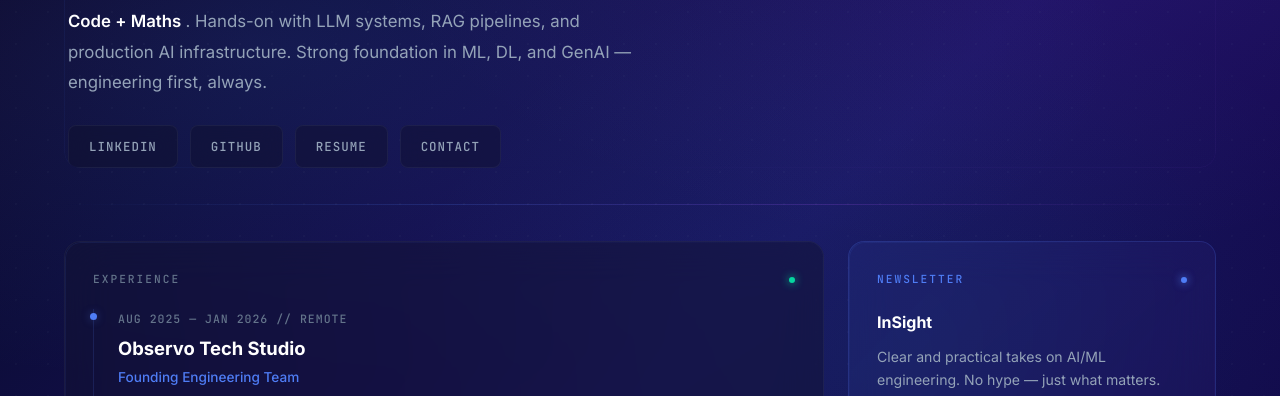
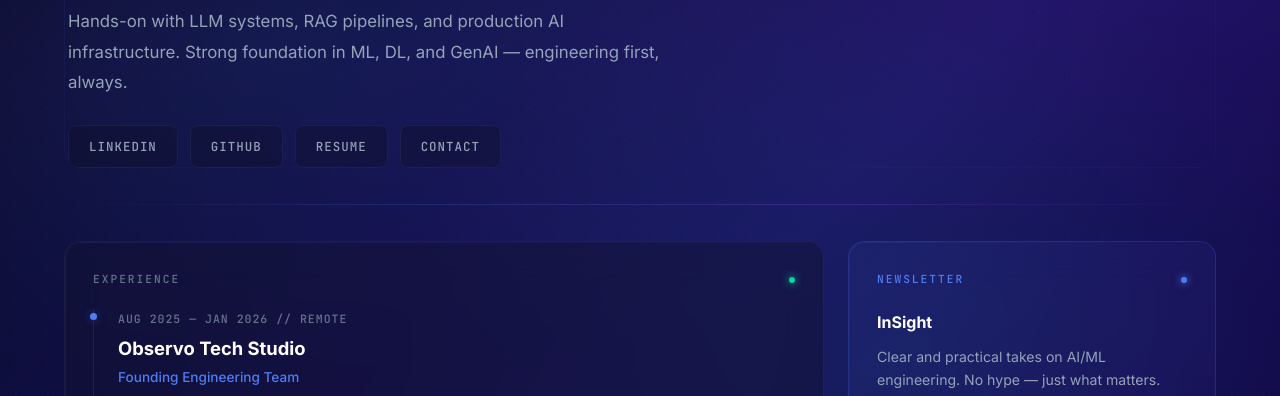
Before and after one commit to questinrest/questinrest.github.io, a plain HTML site: page index.html in a window 1280 px wide. Shown: the part 356-752 px from the top of the page. Drawn offline with Linux system fonts and the light colour scheme.

Commit message:
update headline

```diff
--- a/index.html
+++ b/index.html
@@ -653,7 +653,7 @@
             <div class="panel hero" style="border: none; background: transparent; backdrop-filter: none; padding: 0;">
                 <h1>AMAN<br>MISHRA</h1>
                 <p class="hero-description">
-                    <strong>Code + Maths </strong>. Hands-on with LLM systems, RAG
+                    Hands-on with LLM systems, RAG
                     pipelines, and production AI infrastructure. Strong foundation in ML, DL, and GenAI — engineering
                     first, always.
                 </p>
```
